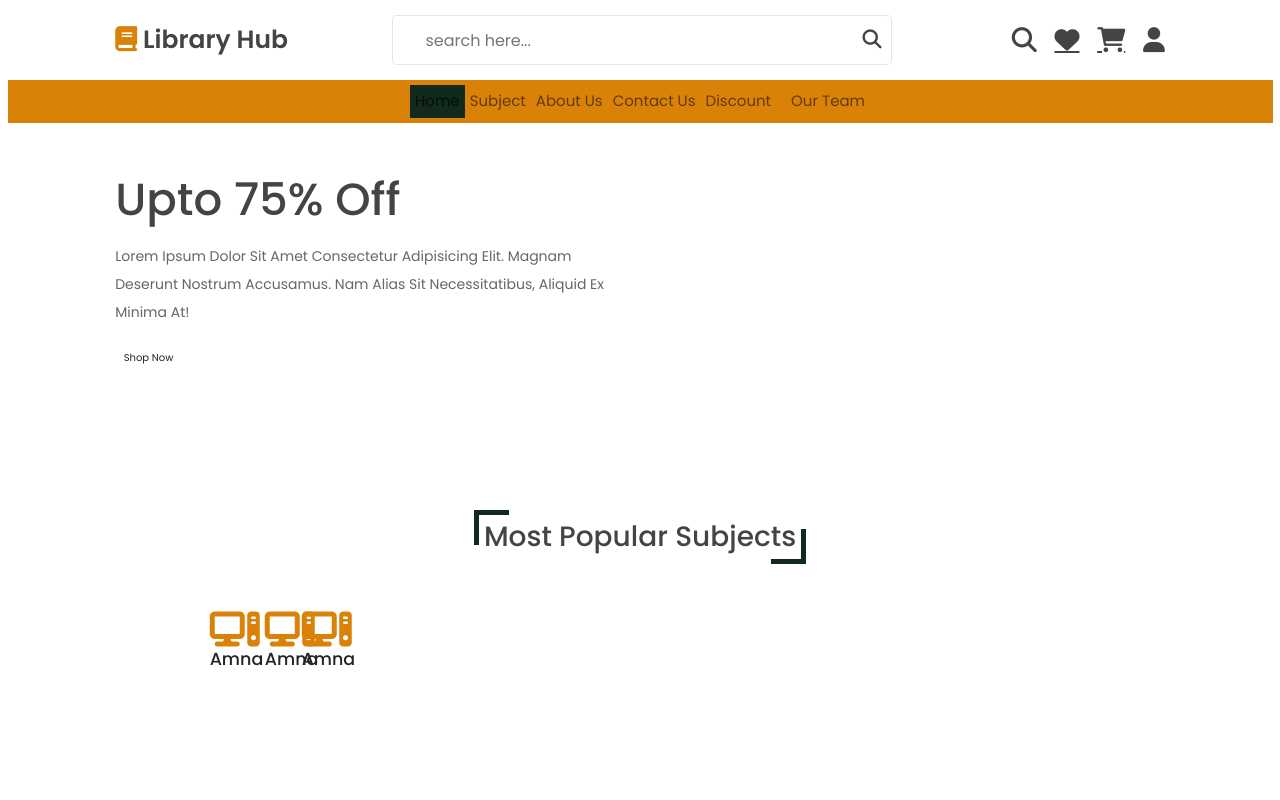
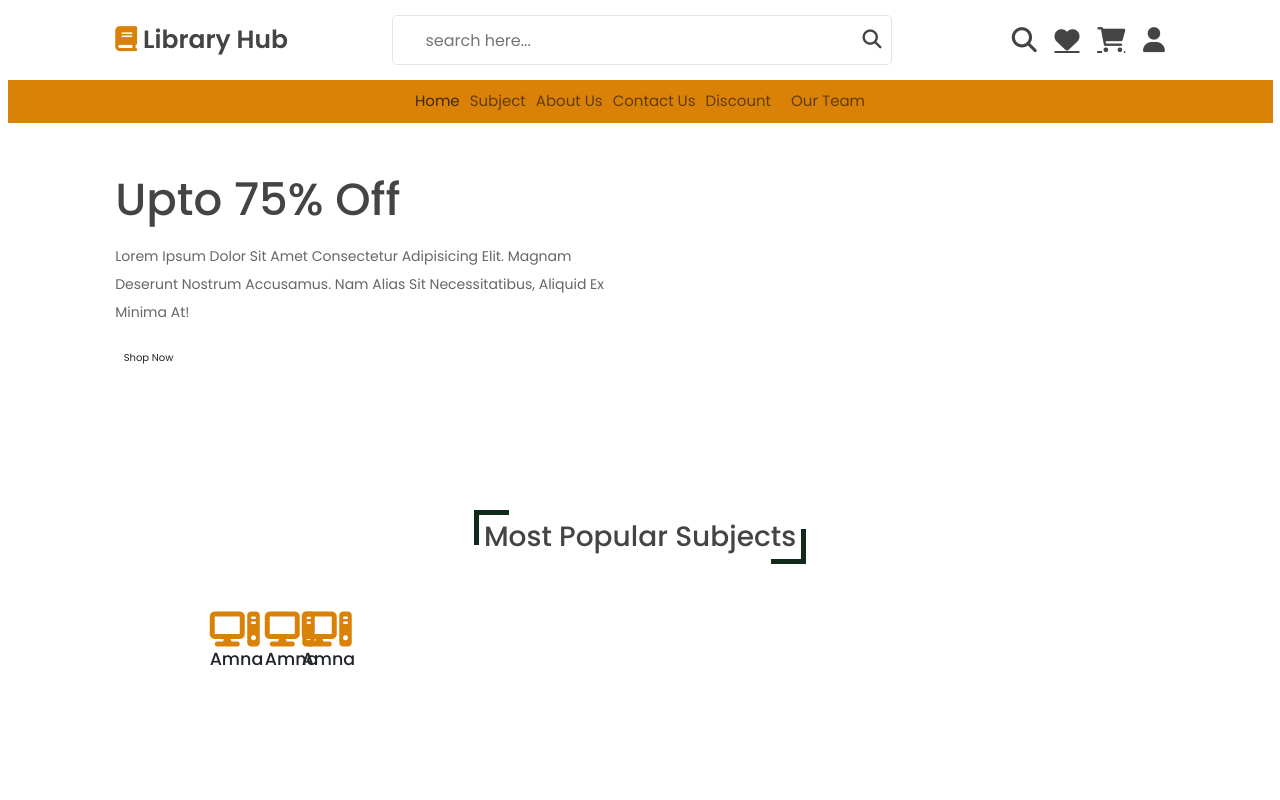
Before and after one commit to AmnaMuhammadAshraf/AmnaMuhammadAshraf.github.io, a plain HTML site: page index.html in a window 1280 px wide. In both pictures the pointer is over the item "Home". Shown: the top 800 px of the page. Drawn offline with nearby package versions, Linux system fonts and the light colour scheme; files whose address does not match are found by name.

Commit message:
Update style.css

```diff
--- a/style.css
+++ b/style.css
@@ -118,7 +118,7 @@ color: var(--green);
 }
 .navbar li :hover{
 
-    background-color:var(--dark-color);
+    background-color:var(--green);
 
 
 }
```
